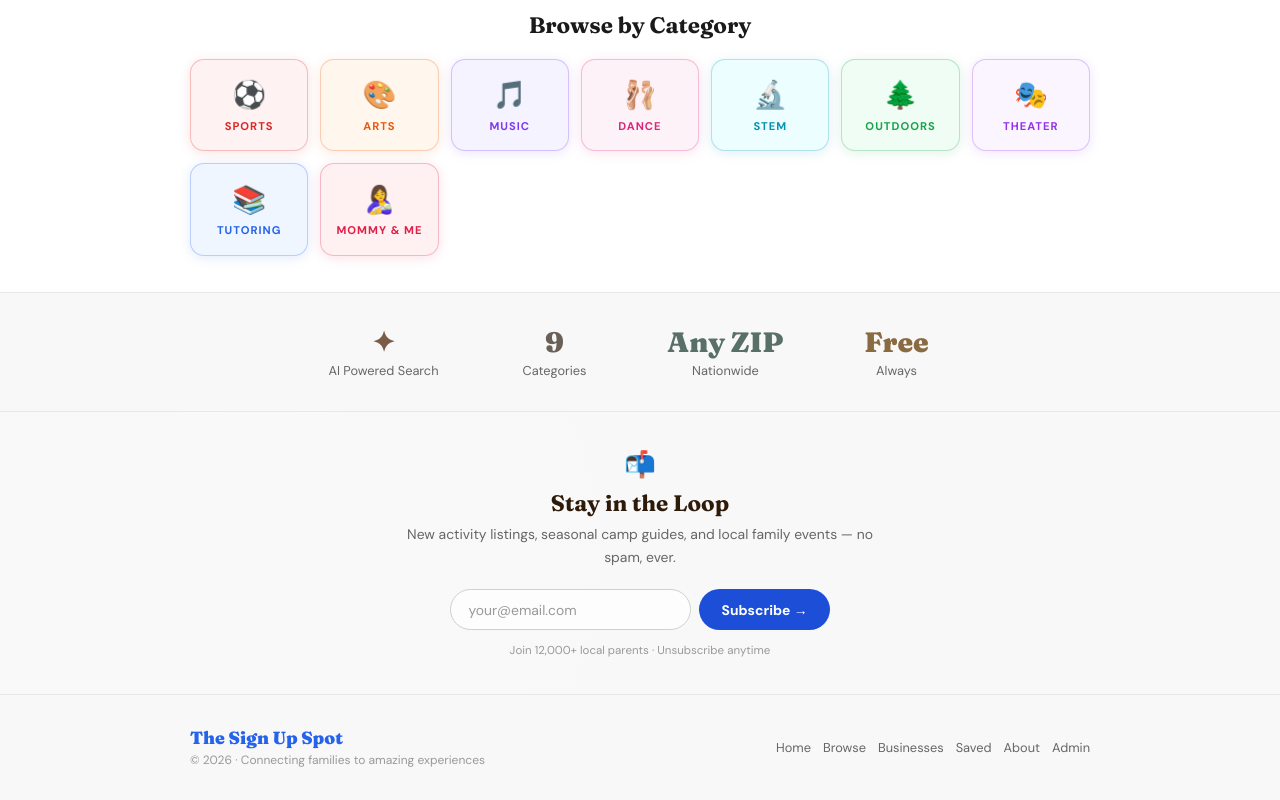
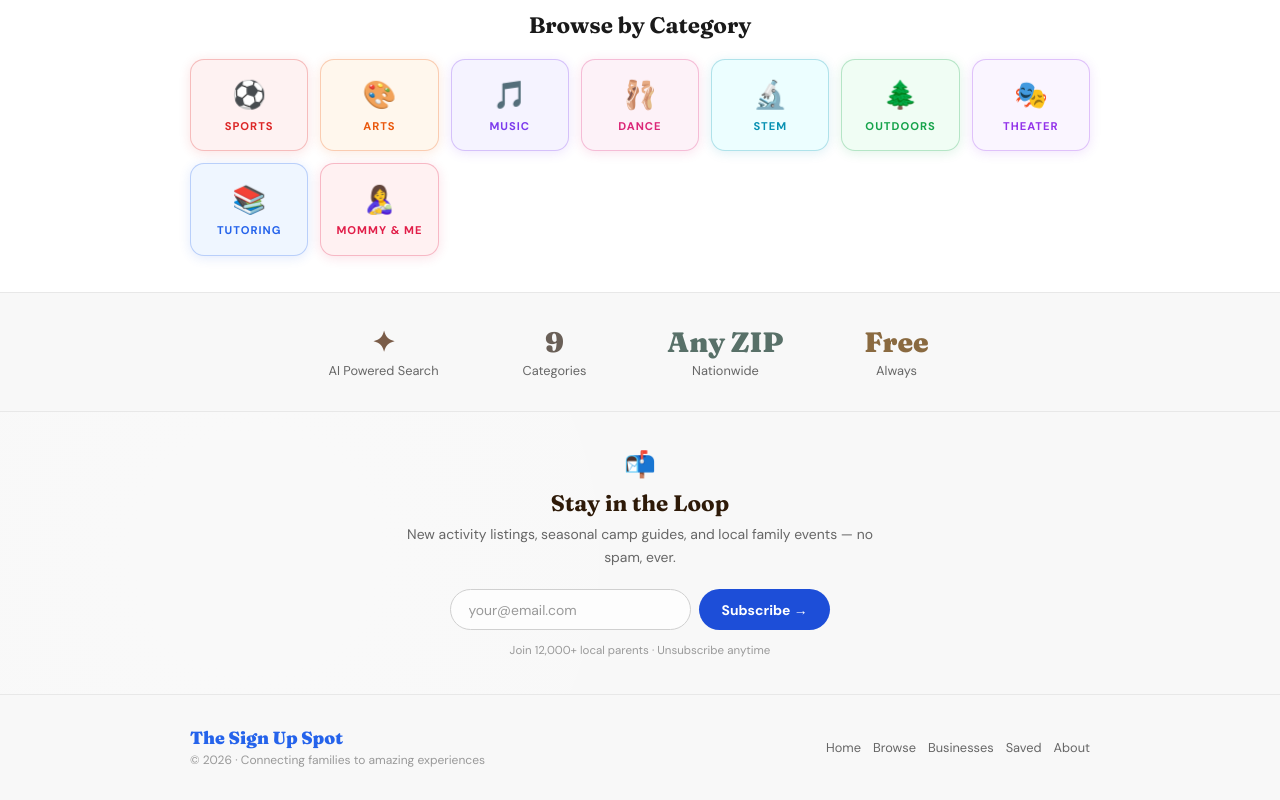
Before and after one commit to kmfields28/The-sign-up-spot, a React (Create React App) app: page / in a window 1280 px wide. Shown: the part 492-1292 px from the top of the page. Built offline with nearby package versions, Linux system fonts and the light colour scheme.

Commit message:
Hide admin from nav, change admin password

```diff
--- a/src/App.jsx
+++ b/src/App.jsx
@@ -1533,7 +1533,7 @@ function AdminPage() {
   const [approved, setApproved] = useState([]);
   const [loading, setLoading] = useState(false);
   const [tab, setTab] = useState("pending");
-  const ADMIN_PASSWORD = "signupspot2024";
+  const ADMIN_PASSWORD = "Spot2024!";
 
   async function loadListings() {
     setLoading(true);
@@ -1863,7 +1863,7 @@ export default function TheSignUpSpot() {
             </div>
           </div>
           <div style={{ display:"flex", gap:"0.75rem", flexWrap:"wrap" }}>
-            {[["Home","home"],["Browse","browse"],["Businesses","businesses"],["Saved","favorites"],["About","about"],["Admin","admin"]].map(([l,p]) => (
+            {[["Home","home"],["Browse","browse"],["Businesses","businesses"],["Saved","favorites"],["About","about"]].map(([l,p]) => (
               <button key={p} onClick={() => navigate(p)}
                 style={{ background:"none", border:"none", color:T.textSoft, cursor:"pointer", fontSize:"0.8rem", fontFamily:"inherit" }}>{l}</button>
             ))}
```
